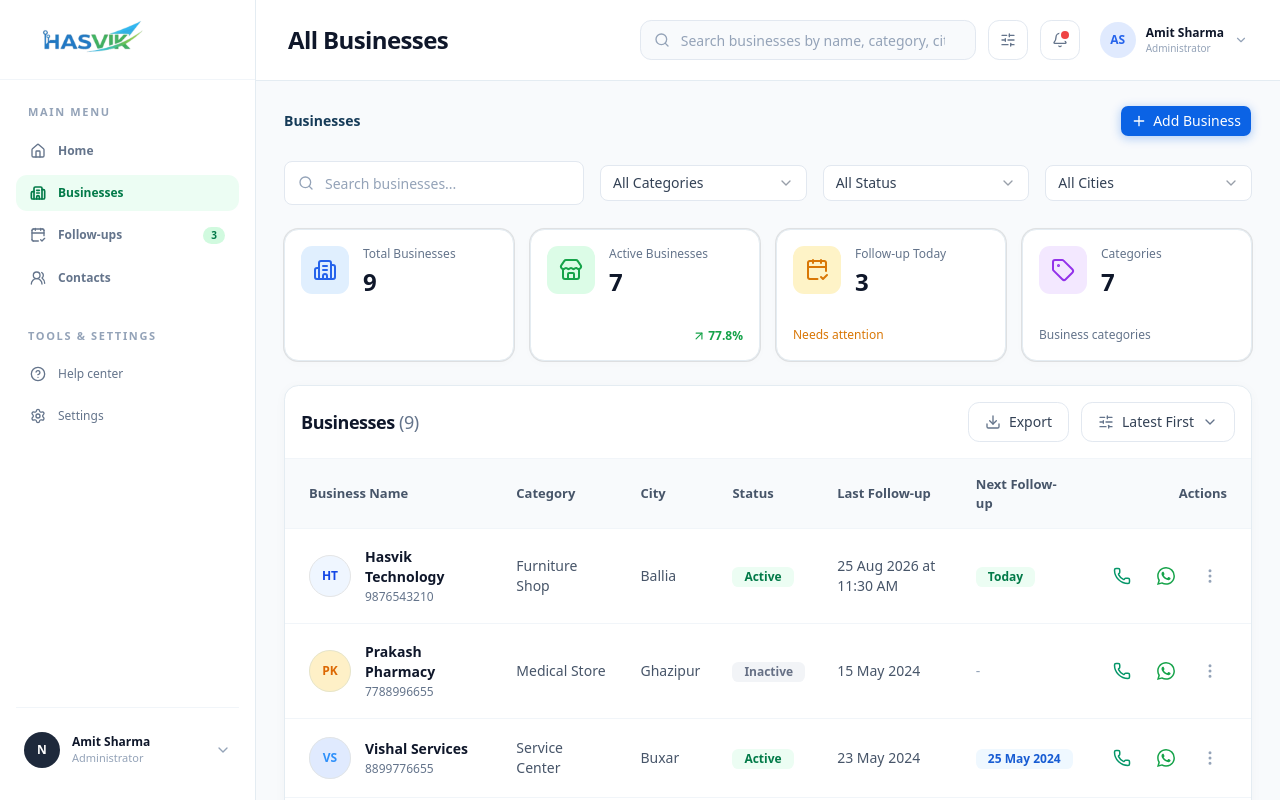
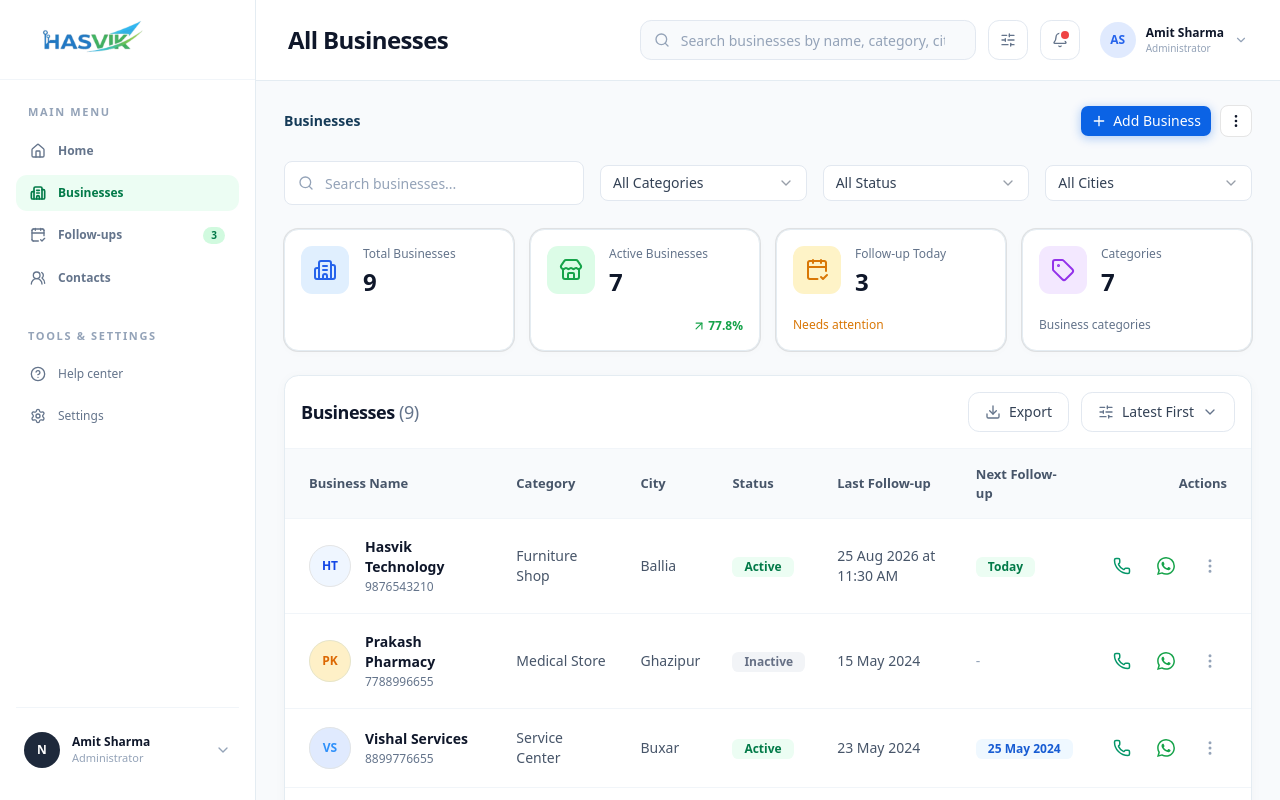
Before and after one commit to HASVIK-Technologies/hasvik-crm, a Next.js app: page /businesses in a window 1280 px wide. Shown: the top 800 px of the page. Built offline with nearby package versions, Linux system fonts and the light colour scheme.

Commit message:
Implement show/hide filters and kpis actions

```diff
--- a/app/businesses/page.tsx
+++ b/app/businesses/page.tsx
@@ -1,7 +1,7 @@
 "use client";
 
 import React, { useState, useMemo } from "react";
-import { Plus } from "lucide-react";
+import { ChartNoAxesCombined, Plus, SlidersHorizontal } from "lucide-react";
 import Actions from "@/components/common/Actions";
 import {
   BusinessStats,
@@ -21,6 +21,8 @@ export default function BusinessesPage() {
   const [selectedStatus, setSelectedStatus] = useState("All Status");
   const [selectedCity, setSelectedCity] = useState("All Cities");
   const [sortOrder, setSortOrder] = useState("Latest First");
+  const [showFilters, setShowFilters] = useState(true);
+  const [showStats, setShowStats] = useState(true);
 
   // Dynamically derive categories and cities from data
   const availableCategories = useMemo(() => {
@@ -122,6 +124,8 @@ export default function BusinessesPage() {
           cities={availableCities}
         />
       }
+      showFilters={showFilters}
+      showStats={showStats}
       actions={
         <Actions
           primary={{
@@ -129,6 +133,18 @@ export default function BusinessesPage() {
             href: "/businesses/form",
             icon: <Plus className="size-4" />,
           }}
+          menuItems={[
+            {
+              label: `${showFilters ? "Hide" : "Show"} Filters`,
+              icon: <SlidersHorizontal className="size-4" />,
+              onSelect: () => setShowFilters((visible) => !visible),
+            },
+            {
+              label: `${showStats ? "Hide" : "Show"} KPIs`,
+              icon: <ChartNoAxesCombined className="size-4" />,
+              onSelect: () => setShowStats((visible) => !visible),
+            },
+          ]}
         />
       }
       stats={<BusinessStats stats={statsData} />}
--- a/components/businesses/BusinessStats.tsx
+++ b/components/businesses/BusinessStats.tsx
@@ -45,7 +45,7 @@ export default function BusinessStats({
             <h3 className="mt-0.5 sm:mt-1 text-xl sm:text-2xl font-bold tracking-tight text-[#0f172a]">{stats.active}</h3>
           </div>
         </div>
-        <div className="mt-2.5 flex justify-end">
+        <div className="flex justify-end">
           <span className="inline-flex items-center text-[11px] sm:text-xs font-semibold text-[#16a34a]">
             <ArrowUpRight className="mr-0.5 size-3.5" />
             {activePercentage}%
@@ -64,7 +64,7 @@ export default function BusinessStats({
             <h3 className="mt-0.5 sm:mt-1 text-xl sm:text-2xl font-bold tracking-tight text-[#0f172a]">{stats.followUpToday}</h3>
           </div>
         </div>
-        <div className="mt-2.5">
+        <div>
           <span className="text-[11px] sm:text-xs font-medium text-[#d97706]">Needs attention</span>
         </div>
       </Card>
@@ -80,7 +80,7 @@ export default function BusinessStats({
             <h3 className="mt-0.5 sm:mt-1 text-xl sm:text-2xl font-bold tracking-tight text-[#0f172a]">{stats.categoriesCount}</h3>
           </div>
         </div>
-        <div className="mt-2.5">
+        <div>
           <span className="text-[11px] sm:text-xs font-medium text-[#64748b]">Business categories</span>
         </div>
       </Card>
--- a/components/common/Actions.tsx
+++ b/components/common/Actions.tsx
@@ -22,6 +22,7 @@ export interface ActionItem {
 interface ActionsProps {
   primary: ActionItem;
   secondary?: ActionItem[];
+  menuItems?: ActionItem[];
   className?: string;
 }
 
@@ -71,15 +72,17 @@ function ActionButton({ action }: { action: ActionItem }) {
 export default function Actions({
   primary,
   secondary = [],
+  menuItems = [],
   className = "",
 }: ActionsProps) {
-  const allActions = [primary, ...secondary];
+  const secondaryActions = [...secondary, ...menuItems];
+  const allActions = [primary, ...secondaryActions];
 
   return (
     <div className={`flex items-center justify-end gap-2 ${className}`}>
       <div className="hidden items-center gap-2 lg:flex">
         <ActionButton action={primary} />
-        {secondary.length > 0 && (
+        {secondaryActions.length > 0 && (
           <DropdownMenu>
             <DropdownMenuTrigger asChild>
               <OutlinedButton size="icon" aria-label="More actions">
@@ -87,7 +90,7 @@ export default function Actions({
               </OutlinedButton>
             </DropdownMenuTrigger>
             <DropdownMenuContent align="end" className="w-44 bg-white">
-              {secondary.map((action) => (
+              {secondaryActions.map((action) => (
                 <ActionMenuItem key={action.label} action={action} />
               ))}
             </DropdownMenuContent>
--- a/components/layout/ListPageLayout.tsx
+++ b/components/layout/ListPageLayout.tsx
@@ -1,9 +1,13 @@
+"use client";
+
 import PageContainer from "./PageContainer";
 
 interface LayoutProps {
   breadcrumb?: React.ReactNode;
   filters?: React.ReactNode;
   stats?: React.ReactNode;
+  showFilters?: boolean;
+  showStats?: boolean;
   actions?: React.ReactNode;
   content?: React.ReactNode;
   footer?: React.ReactNode;
@@ -14,23 +18,21 @@ export default function ListPageLayout({
   breadcrumb,
   filters,
   stats,
+  showFilters = true,
+  showStats = true,
   actions,
   content,
   footer,
   className,
 }: LayoutProps) {
   return (
-    <PageContainer
-      className={`flex flex-col gap-6 ${className ?? ""}`}
-    >
+    <PageContainer className={`flex flex-col gap-6 ${className ?? ""}`}>
       <section className="flex flex-col gap-4 sm:flex-row sm:items-center sm:justify-between">
         {breadcrumb}
         {actions && <div className="shrink-0">{actions}</div>}
       </section>
-      <section className="flex min-w-0 flex-col gap-4">
-        {filters && <div className="grow">{filters}</div>}
-      </section>
-      {stats && <section className="shrink-0">{stats}</section>}
+      {showFilters && filters && <div className="grow">{filters}</div>}
+      {showStats && stats && <section className="shrink-0">{stats}</section>}
       {content && (
         <section className="layout-content min-w-0">{content}</section>
       )}
```
